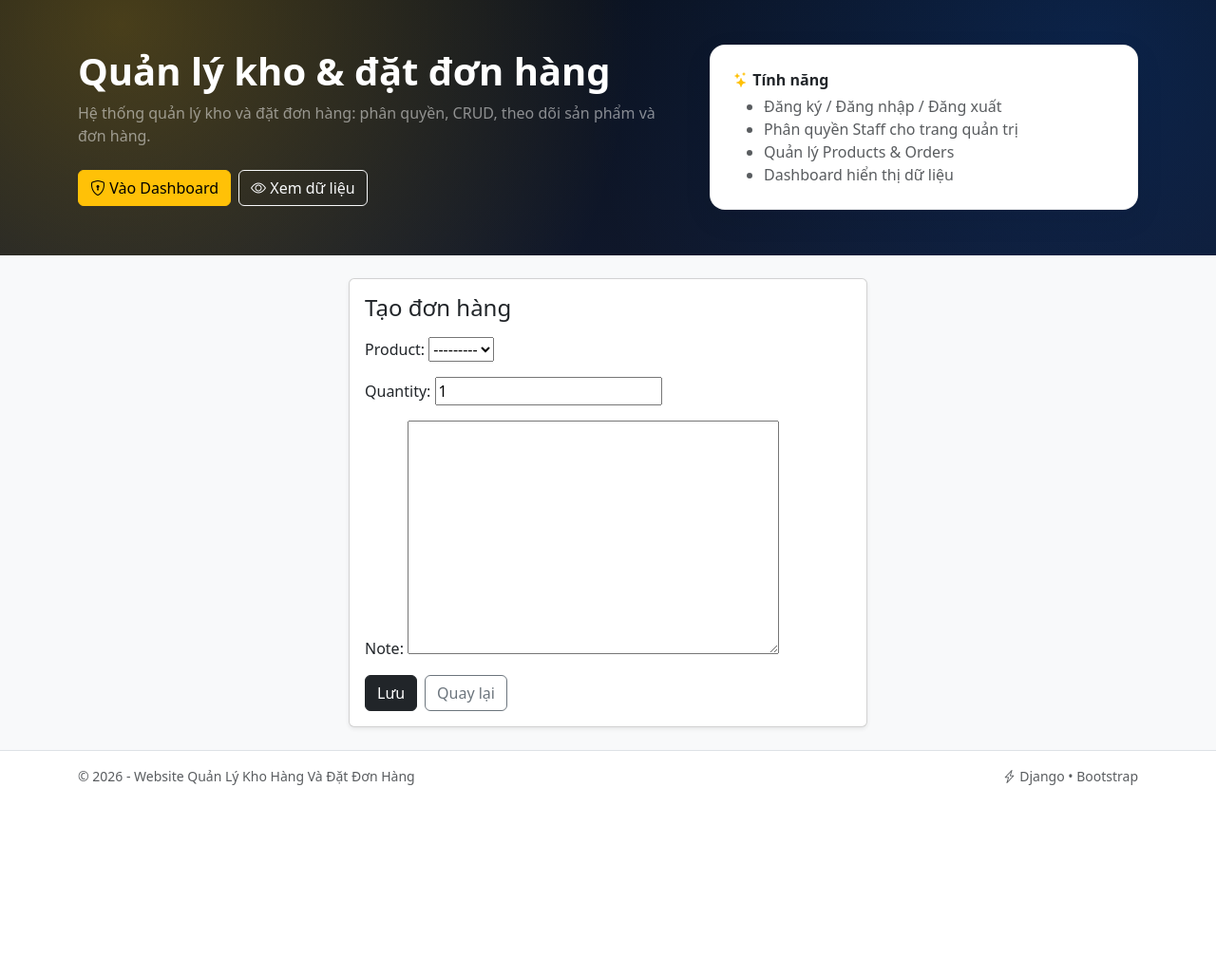
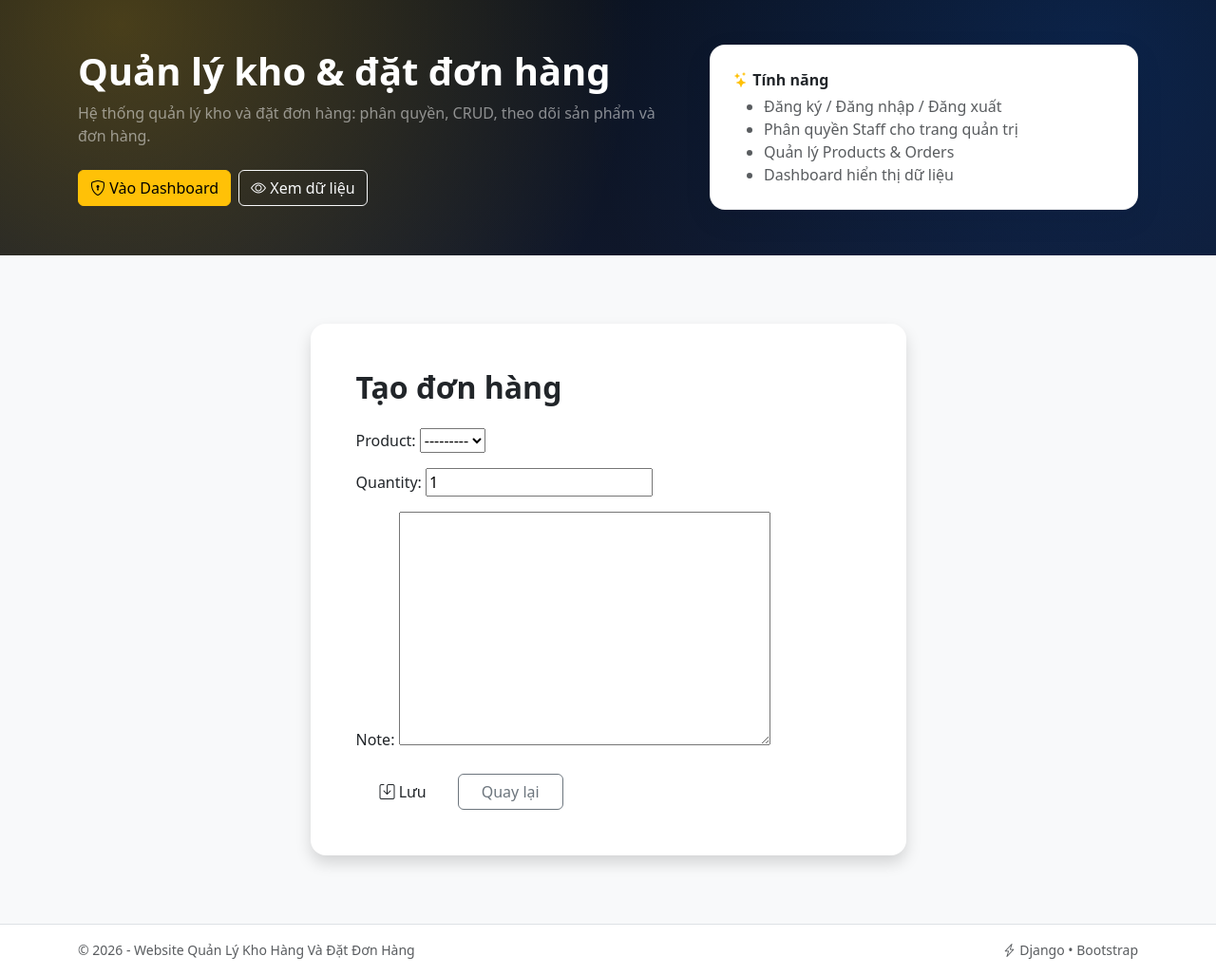
Before and after one commit to dtc235200292-star/warehouse_full, a Django app: page /orders/add/ in a window 1280 px wide. Shown: the part 66-1093 px from the top of the page at 95% size. Before the commit the page ends 893 px from the top, so only its background shows below. Run offline with Django 4.2, Linux system fonts and the light colour scheme; the visitor is signed in with stand-in values (Sample User, id 1); data that the repository does not hold is empty.

Commit message:
Update form.html

```diff
--- a/templates/inventory/form.html
+++ b/templates/inventory/form.html
@@ -1,22 +1,35 @@
 {% extends "base.html" %}
 {% block content %}
 
-<div class="row justify-content-center">
-    <div class="col-lg-6">
-        <div class="card shadow-sm">
-            <div class="card-body">
-                <h4 class="mb-3">{{ title }}</h4>
+<div class="container py-5">
+    <div class="row justify-content-center">
+        <div class="col-lg-7">
 
-                <form method="post">
-                    {% csrf_token %}
-                    {{ form.as_p }}
-                    <div class="d-flex gap-2">
-                        <button class="btn btn-dark" type="submit">Lưu</button>
-                        <a class="btn btn-outline-secondary" href="{% url 'dashboard' %}">Quay lại</a>
-                    </div>
-                </form>
+            <div class="card shadow border-0 rounded-4">
+                <div class="card-body p-5">
 
+                    <h2 class="fw-bold mb-4">
+                        {{ title }}
+                    </h2>
+
+                    <form method="post" enctype="multipart/form-data">
+                        {% csrf_token %}
+                        {{ form.as_p }}
+
+                        <div class="d-flex gap-2 mt-4">
+                            <button class="btn btn-main px-4" type="submit">
+                                <i class="bi bi-save"></i> Lưu
+                            </button>
+
+                            <a class="btn btn-outline-secondary px-4" href="{% url 'home' %}">
+                                Quay lại
+                            </a>
+                        </div>
+                    </form>
+
+                </div>
             </div>
+
         </div>
     </div>
 </div>
```
